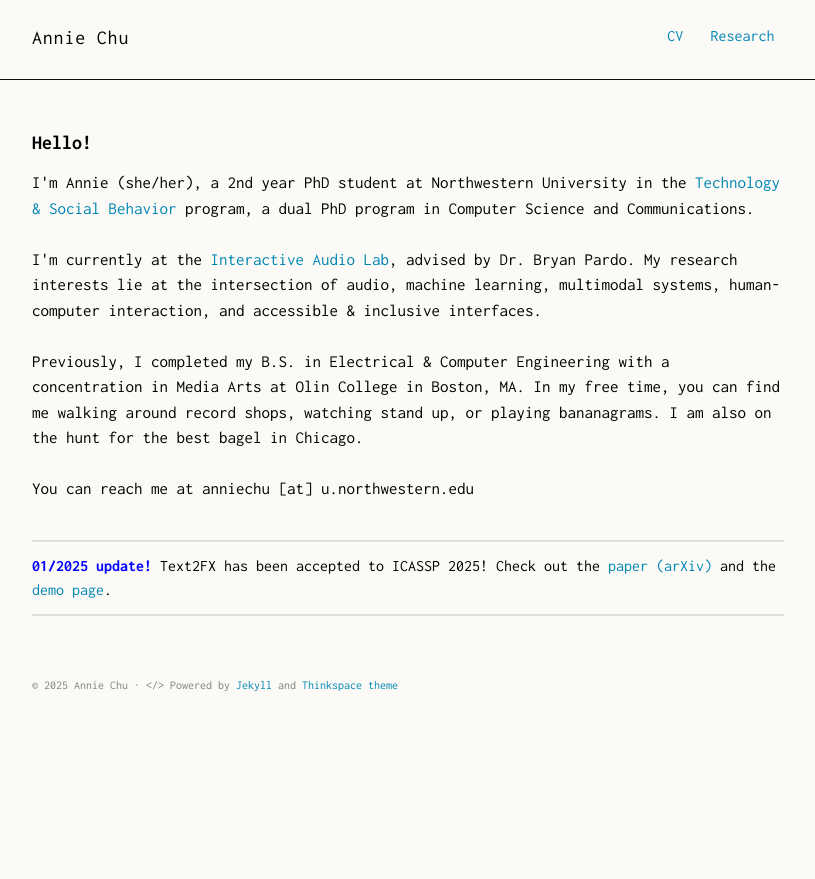
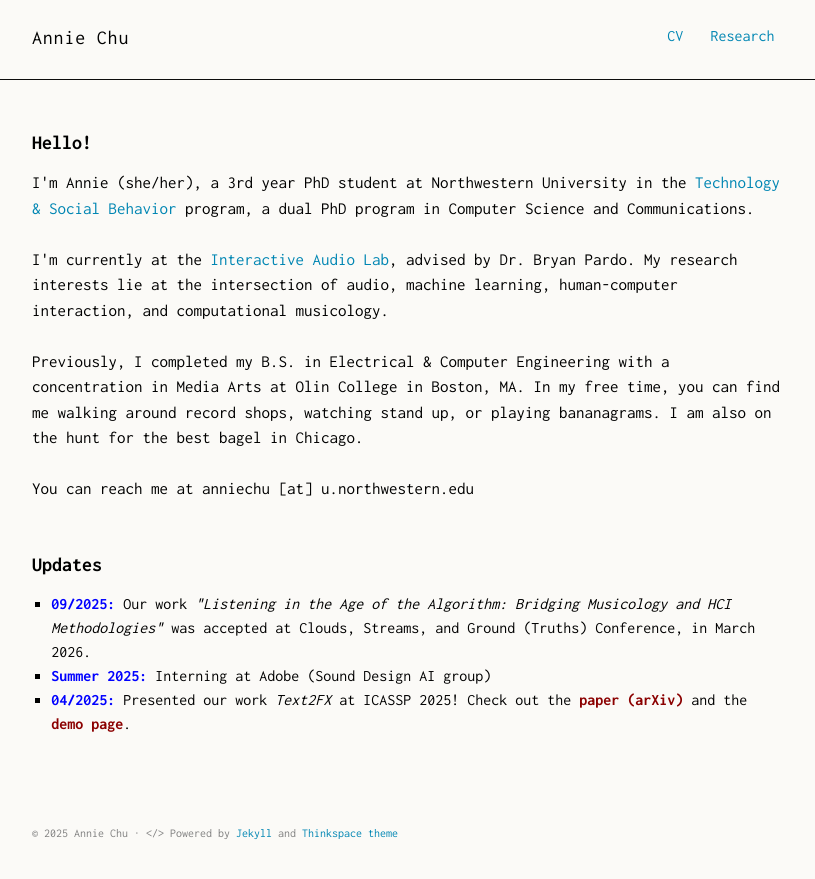
Before and after one commit to anniejchu/anniejchu.github.io, a Jekyll site: the page built from index.md, in a window 1280 px wide. Shown: the top 879 px of the page, without its empty margins (232-1047 px from the left). Built offline with Jekyll 4.4.1, drawn with Linux system fonts in a browser that asks for light colours; some web fonts are replaced.

Commit message:
adapting cv and bio and news

```diff
--- a/_includes/nav.html
+++ b/_includes/nav.html
@@ -3,7 +3,7 @@
   <div class="container">
     <h1 class="logo"><a href="{{ '/' | prepend: site.baseurl | prepend: site.url }}">{{ site.title_left }}<span>{{ site.title_right }}</span></a></h1>
     <ul class="navbar">
-      <li><a href="{{ '/assets/062025_CV.pdf' | prepend: site.baseurl | prepend: site.url }}">CV</a></li>
+      <li><a href="{{ '/assets/092025_CV.pdf' | prepend: site.baseurl | prepend: site.url }}">CV</a></li>
       <li><a href="{{ '/research' | prepend: site.baseurl | prepend: site.url }}">Research</a></li>
       <!-- <li><a href="{{ "/feed.xml" | prepend: site.baseurl | prepend: site.url }}" target="_blank">RSS</a></li> -->
     <ul>
--- a/index.md
+++ b/index.md
@@ -7,31 +7,38 @@ title: Home
   <div class="container">
     <h4 class="lead">Hello!</h4>
     <p class="lead">
-      I'm Annie (she/her), a 2nd year PhD student at Northwestern University in the <a href="https://tsb.northwestern.edu/">Technology & Social Behavior</a> program, a dual PhD
+      I'm Annie (she/her), a 3rd year PhD student at Northwestern University in the <a href="https://tsb.northwestern.edu/">Technology & Social Behavior</a> program, a dual PhD
       program in Computer Science and Communications.
-      <br>
-      <br>
-      I'm currently at the <a href="https://interactiveaudiolab.github.io/">Interactive Audio Lab</a>, advised by Dr. Bryan Pardo. My research interests lie at the intersection of audio, machine learning, multimodal systems, human-computer interaction, and accessible & inclusive interfaces.
-      <br>
-      <br>
+      <br><br>
+      I'm currently at the <a href="https://interactiveaudiolab.github.io/">Interactive Audio Lab</a>, advised by Dr. Bryan Pardo. My research interests lie at the intersection of audio, machine learning, human-computer interaction, and computational musicology.
+      <br><br>
       Previously, I completed my B.S. in Electrical & Computer Engineering with a concentration in Media Arts at Olin College in Boston, MA. In my free time, you can find me walking around record shops, watching stand up, or playing bananagrams. I am also on the hunt for the best bagel in Chicago.
-      <br>
-      <br>
+      <br><br>
       You can reach me at anniechu [at] u.northwestern.edu
-      <br>
-      <br>
-      <hr>
-      <span style="color: blue;"><strong>01/2025 update!</strong></span> Text2FX has been accepted to ICASSP 2025! Check out the <a href="https://arxiv.org/abs/2409.18847">paper (arXiv)</a> and the <a href="text2fx/">demo page</a>.
-      <hr>
     </p>
-    <!-- <h6 class="lead">
-      Little Fun Facts
-    </h6>
-    <ul>
-      <li> born and raised in Queens, NYC </li>
-      <li> favorite genre is jazz rap </li>
-      <li> BIG fan of oranges </li>
-    </ul> -->
-
   </div>
 </section>
+
+<section class="research-updates">
+  <div class="container">
+    <h4 class="lead">Updates</h4>
+    <ul>
+      <li>
+        <span style="color: blue;"><strong>09/2025:</strong></span>
+        Our work <em>"Listening in the Age of the Algorithm: Bridging Musicology and HCI Methodologies"</em> was accepted at Clouds, Streams, and Ground (Truths) Conference, in March 2026.
+      </li>
+      <li>
+        <span style="color: blue;"><strong>Summer 2025:</strong></span>
+        Interning at Adobe (Sound Design AI group)
+      </li>
+      <li>
+        <span style="color: blue;"><strong>04/2025:</strong></span>
+        Presented our work <em>Text2FX</em> at ICASSP 2025!
+        Check out the
+        <a href="https://arxiv.org/abs/2409.18847" style="color: darkred; font-weight: bold;">paper (arXiv)</a>
+        and the
+        <a href="text2fx/" style="color: darkred; font-weight: bold;">demo page</a>.
+      </li>
+    </ul>
+  </div>
+</section>
```
Also changed, not shown: 10 other files.
